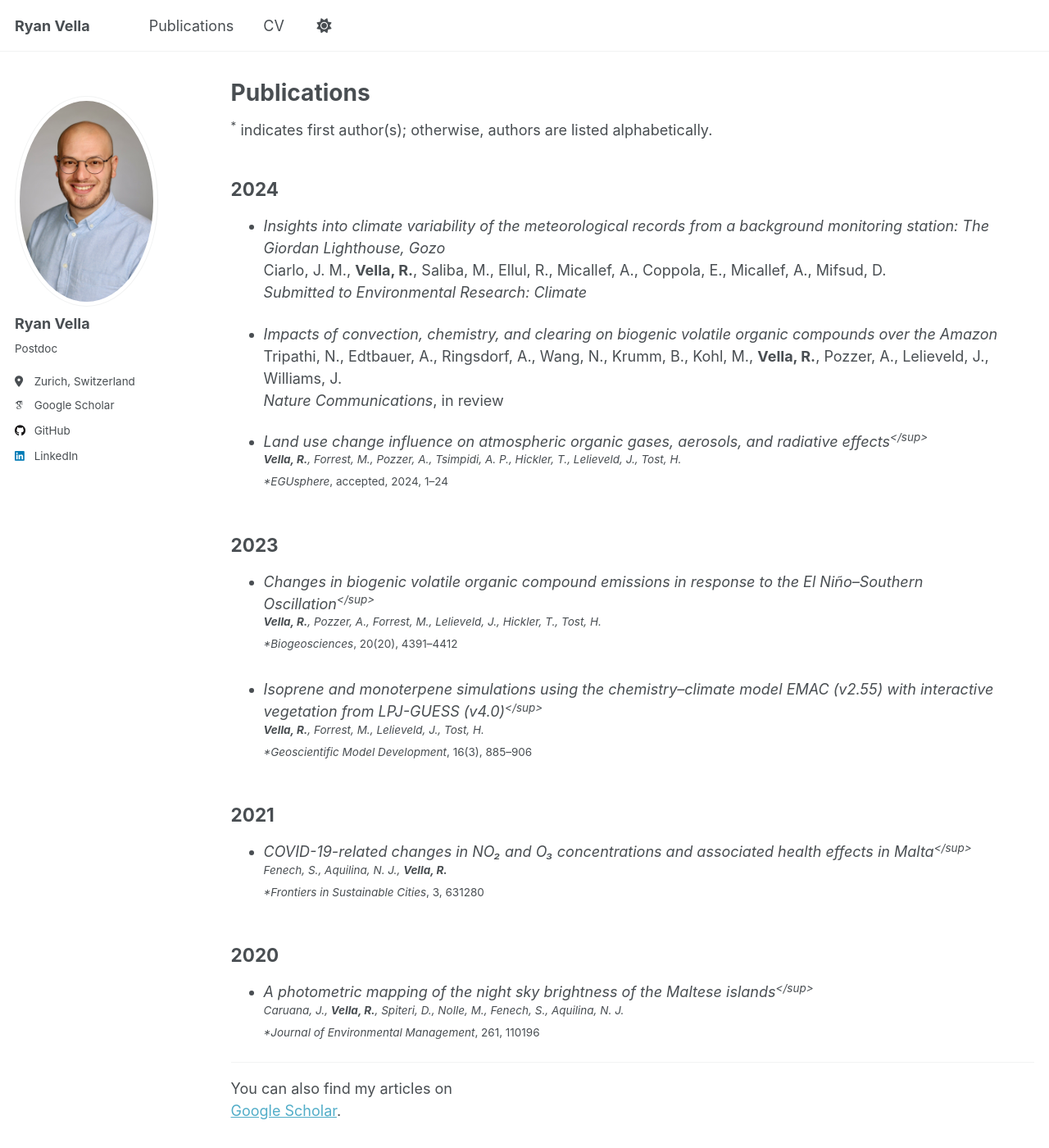
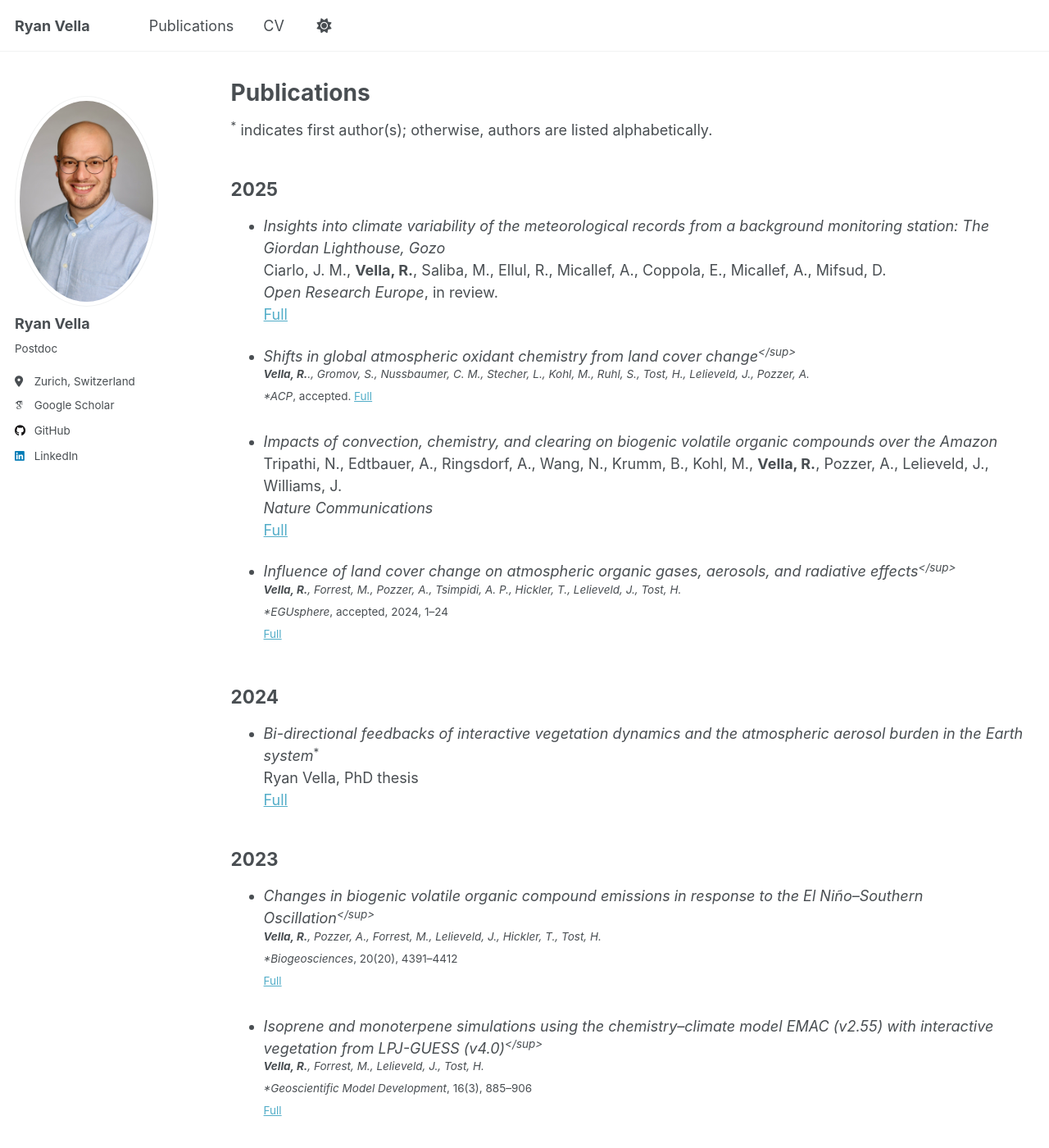
Before and after one commit to ryanvella9/ryanvella9.github.io, a Jekyll site: the page built from _pages/publications.md, in a window 1280 px wide and 1400 px high. Shown: the whole window at 82% size. Built offline with Jekyll 4.4.1, drawn with Linux system fonts in a browser that asks for light colours; some web fonts are replaced; a script that is not in the unit is left out.

Commit message:
Update publications.md

```diff
--- a/_pages/publications.md
+++ b/_pages/publications.md
@@ -7,41 +7,59 @@ author_profile: true
 
 <sup>*</sup> indicates first author(s); otherwise, authors are listed alphabetically.
 
-## 2024
+## 2025
 
 - *Insights into climate variability of the meteorological records from a background monitoring station: The Giordan Lighthouse, Gozo*
   Ciarlo, J. M., **Vella, R.**, Saliba, M., Ellul, R., Micallef, A., Coppola, E., Micallef, A., Mifsud, D.
-  *Submitted to Environmental Research: Climate*
+  *Open Research Europe*, in review.
+  [Full](https://open-research-europe.ec.europa.eu/articles/5-37/v1?src=rss)
+
+- *Shifts in global atmospheric oxidant chemistry from land cover change*<sup>*</sup>
+ **Vella, R.**., Gromov, S., Nussbaumer, C. M., Stecher, L., Kohl, M., Ruhl, S., Tost, H., Lelieveld, J., Pozzer, A.
+  *ACP*, accepted.
+  [Full](https://egusphere.copernicus.org/preprints/2025/egusphere-2025-1800/)
 
 - *Impacts of convection, chemistry, and clearing on biogenic volatile organic compounds over the Amazon*
   Tripathi, N., Edtbauer, A., Ringsdorf, A., Wang, N., Krumm, B., Kohl, M., **Vella, R.**, Pozzer, A., Lelieveld, J., Williams, J.
-  *Nature Communications*, in review
+  *Nature Communications*
+  [Full](https://www.nature.com/articles/s41467-025-59953-2)
 
-- *Land use change influence on atmospheric organic gases, aerosols, and radiative effects*<sup>*</sup>
+- *Influence of land cover change on atmospheric organic gases, aerosols, and radiative effects*<sup>*</sup>
   **Vella, R.**, Forrest, M., Pozzer, A., Tsimpidi, A. P., Hickler, T., Lelieveld, J., Tost, H.
   *EGUsphere*, accepted, 2024, 1–24
+  [Full](https://acp.copernicus.org/articles/25/243/2025/)
+
+## 2024
+
+- *Bi-directional feedbacks of interactive vegetation dynamics and the atmospheric aerosol burden in the Earth system*<sup>*</sup>
+  Ryan Vella, PhD thesis
+  [Full](https://pure.mpg.de/pubman/faces/ViewItemOverviewPage.jsp?itemId=item_3624847)
 
 ## 2023
 
 - *Changes in biogenic volatile organic compound emissions in response to the El Niño–Southern Oscillation*<sup>*</sup>
   **Vella, R.**, Pozzer, A., Forrest, M., Lelieveld, J., Hickler, T., Tost, H.
   *Biogeosciences*, 20(20), 4391–4412
+  [Full](https://bg.copernicus.org/articles/20/4391/2023/bg-20-4391-2023.html)
 
 - *Isoprene and monoterpene simulations using the chemistry–climate model EMAC (v2.55) with interactive vegetation from LPJ-GUESS (v4.0)*<sup>*</sup>
   **Vella, R.**, Forrest, M., Lelieveld, J., Tost, H.
   *Geoscientific Model Development*, 16(3), 885–906
+  [Full](https://gmd.copernicus.org/articles/16/885/2023/gmd-16-885-2023.html)
 
 ## 2021
 
 - *COVID-19-related changes in NO₂ and O₃ concentrations and associated health effects in Malta*<sup>*</sup>
   Fenech, S., Aquilina, N. J., **Vella, R.**
   *Frontiers in Sustainable Cities*, 3, 631280
+  [Full](https://www.frontiersin.org/journals/sustainable-cities/articles/10.3389/frsc.2021.631280/full)
 
 ## 2020
 
 - *A photometric mapping of the night sky brightness of the Maltese islands*<sup>*</sup>
   Caruana, J., **Vella, R.**, Spiteri, D., Nolle, M., Fenech, S., Aquilina, N. J.
   *Journal of Environmental Management*, 261, 110196
+  [Full](https://www.sciencedirect.com/science/article/abs/pii/S0301479720301298)
 
 ---
 
```
